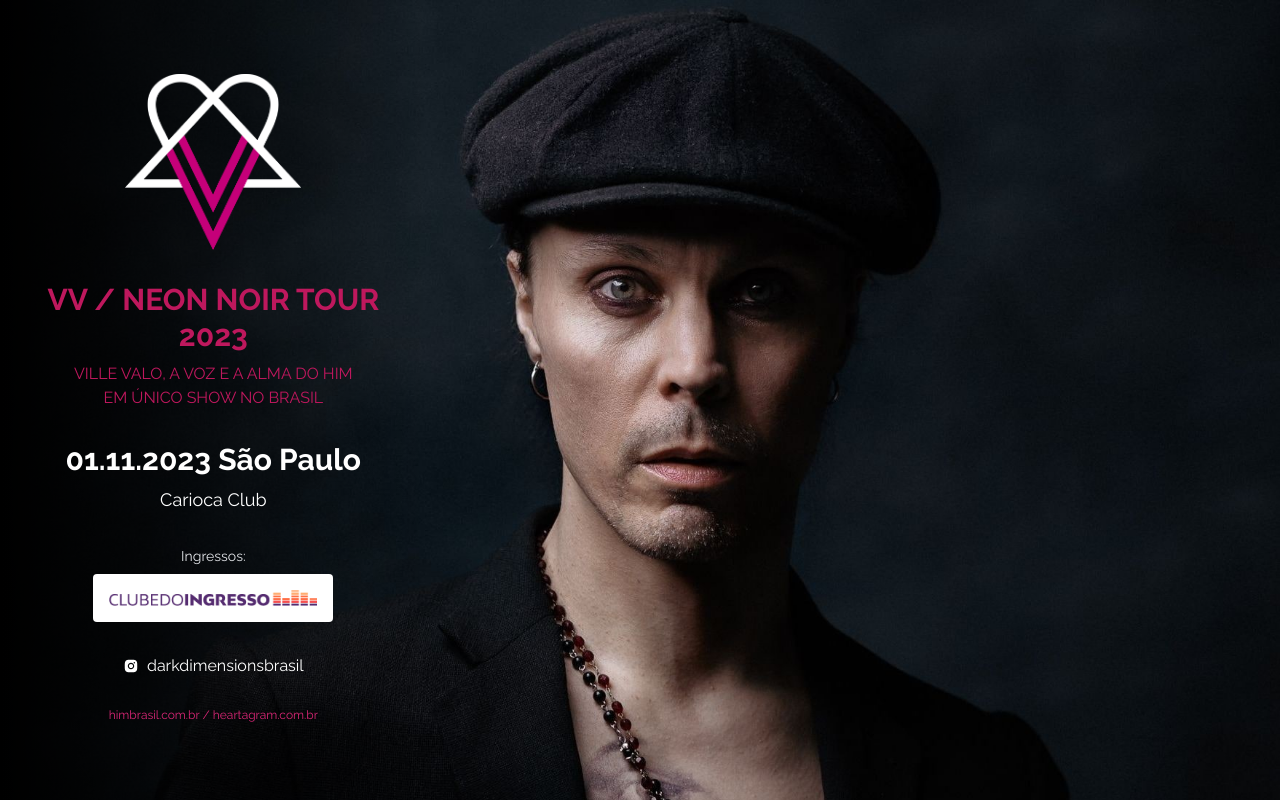
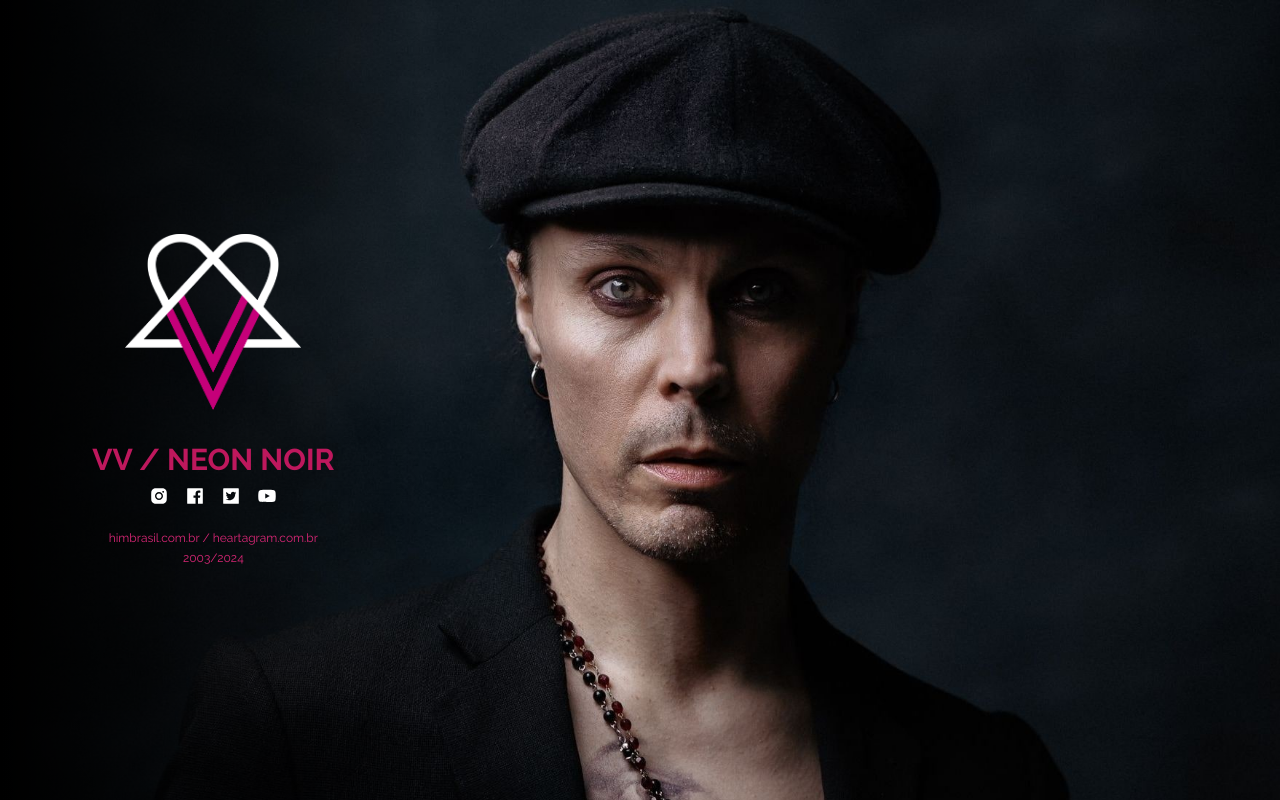
Before and after one commit to mechanizzed/himbrasil-frontend, a Next.js app: page / in a window 1280 px wide. Built offline with nearby package versions, Linux system fonts and the light colour scheme.

Commit message:
refactor: updated main page

```diff
--- /dev/null
+++ b/src/app/_bkp_hotsite.tsx
@@ -0,0 +1,59 @@
+import Image from 'next/image';
+import Link from 'next/link';
+
+import { AiFillInstagram } from 'react-icons/ai';
+
+import VVLogo from '../../public/vv_logo.webp';
+import clubTicket from '../../public/ingresso.png';
+
+export default function Home() {
+  return (
+    <main className="w-full h-screen flex justify-start bg-main">
+      <div className="2xl:w-1/3 xl:w-1/3 lg:w-1/3 w-full 2xl:bg-gradient-to-r xl:bg-gradient-to-r lg:bg-gradient-to-r from-black flex justify-center items-center p-6">
+        <div>
+          <Image
+            src={VVLogo}
+            alt="VV Neon Noir"
+            className="w-44 mx-auto mb-8"
+          />
+          <h4 className="text-pink-700 font-bold 2xl:text-3xl xl:text-3xl text-2xl text-center mb-2">
+            VV / NEON NOIR TOUR 2023
+          </h4>
+          <h4 className="text-pink-700 text-center mb-8">
+            VILLE VALO, A VOZ E A ALMA DO HIM <br /> EM ÚNICO SHOW NO BRASIL
+          </h4>
+          <h2 className="text-white font-bold text-3xl text-center mb-2">
+            01.11.2023 São Paulo
+          </h2>
+          <p className="text-white text-center text-lg mb-8">Carioca Club</p>
+          <p className="text-gray-200 text-sm text-center mb-2">Ingressos:</p>
+          <Link
+            href="https://www.clubedoingresso.com/evento/villevalo-sp"
+            target="_blank"
+          >
+            <Image
+              src={clubTicket}
+              alt="clube do ingresso"
+              className="w-60 mx-auto mb-8 bg-white p-4 rounded"
+            />
+          </Link>
+
+          <Link
+            href="https://www.instagram.com/darkdimensionsbrasil/"
+            target="_blank"
+            className="text-white flex gap-2 items-center justify-center mb-6"
+          >
+            <AiFillInstagram />
+            darkdimensionsbrasil
+          </Link>
+
+          <p className="text-pink-600 text-center">
+            <span className="text-xs">
+              himbrasil.com.br / heartagram.com.br
+            </span>
+          </p>
+        </div>
+      </div>
+    </main>
+  );
+}
--- a/src/app/page.tsx
+++ b/src/app/page.tsx
@@ -1,7 +1,12 @@
 import Image from 'next/image';
 import Link from 'next/link';
 
-import { AiFillInstagram } from 'react-icons/ai';
+import {
+  AiFillInstagram,
+  AiFillFacebook,
+  AiFillTwitterSquare,
+  AiFillYoutube,
+} from 'react-icons/ai';
 
 import VVLogo from '../../public/vv_logo.webp';
 import clubTicket from '../../public/ingresso.png';
@@ -17,40 +22,44 @@
             className="w-44 mx-auto mb-8"
           />
           <h4 className="text-pink-700 font-bold 2xl:text-3xl xl:text-3xl text-2xl text-center mb-2">
-            VV / NEON NOIR TOUR 2023
+            VV / NEON NOIR
           </h4>
-          <h4 className="text-pink-700 text-center mb-8">
-            VILLE VALO, A VOZ E A ALMA DO HIM <br /> EM ÚNICO SHOW NO BRASIL
-          </h4>
-          <h2 className="text-white font-bold text-3xl text-center mb-2">
-            01.11.2023 São Paulo
-          </h2>
-          <p className="text-white text-center text-lg mb-8">Carioca Club</p>
-          <p className="text-gray-200 text-sm text-center mb-2">Ingressos:</p>
+          <div className="mb-6 flex justify-center items-center gap-4">
             <Link
-            href="https://www.clubedoingresso.com/evento/villevalo-sp"
+              href="https://www.instagram.com/himbrasil_"
               target="_blank"
+              className="text-white text-xl"
             >
-            <Image
-              src={clubTicket}
-              alt="clube do ingresso"
-              className="w-60 mx-auto mb-8 bg-white p-4 rounded"
-            />
+              <AiFillInstagram />
+            </Link>
+            <Link
+              href="https://www.facebook.com/himbrasil"
+              target="_blank"
+              className="text-white text-xl"
+            >
+              <AiFillFacebook />
             </Link>
 
             <Link
-            href="https://www.instagram.com/darkdimensionsbrasil/"
+              href="https://twitter.com/HIMBRASIL"
               target="_blank"
-            className="text-white flex gap-2 items-center justify-center mb-6"
+              className="text-white text-xl"
             >
-            <AiFillInstagram />
-            darkdimensionsbrasil
+              <AiFillTwitterSquare />
             </Link>
-
-          <p className="text-pink-600 text-center">
+            <Link
+              href="https://www.youtube.com/@HIMBRASIL"
+              target="_blank"
+              className="text-white text-xl"
+            >
+              <AiFillYoutube />
+            </Link>
+          </div>
+          <p className="text-pink-600 text-center flex flex-col gap-1 justify-center items-center">
             <span className="text-xs">
               himbrasil.com.br / heartagram.com.br
             </span>
+            <span className="text-xs">2003/2024</span>
           </p>
         </div>
       </div>
```
Also changed, not shown: 1 other file (tests, documents, lock files or other folders). Lines whose indentation alone changed are shown as unchanged.
